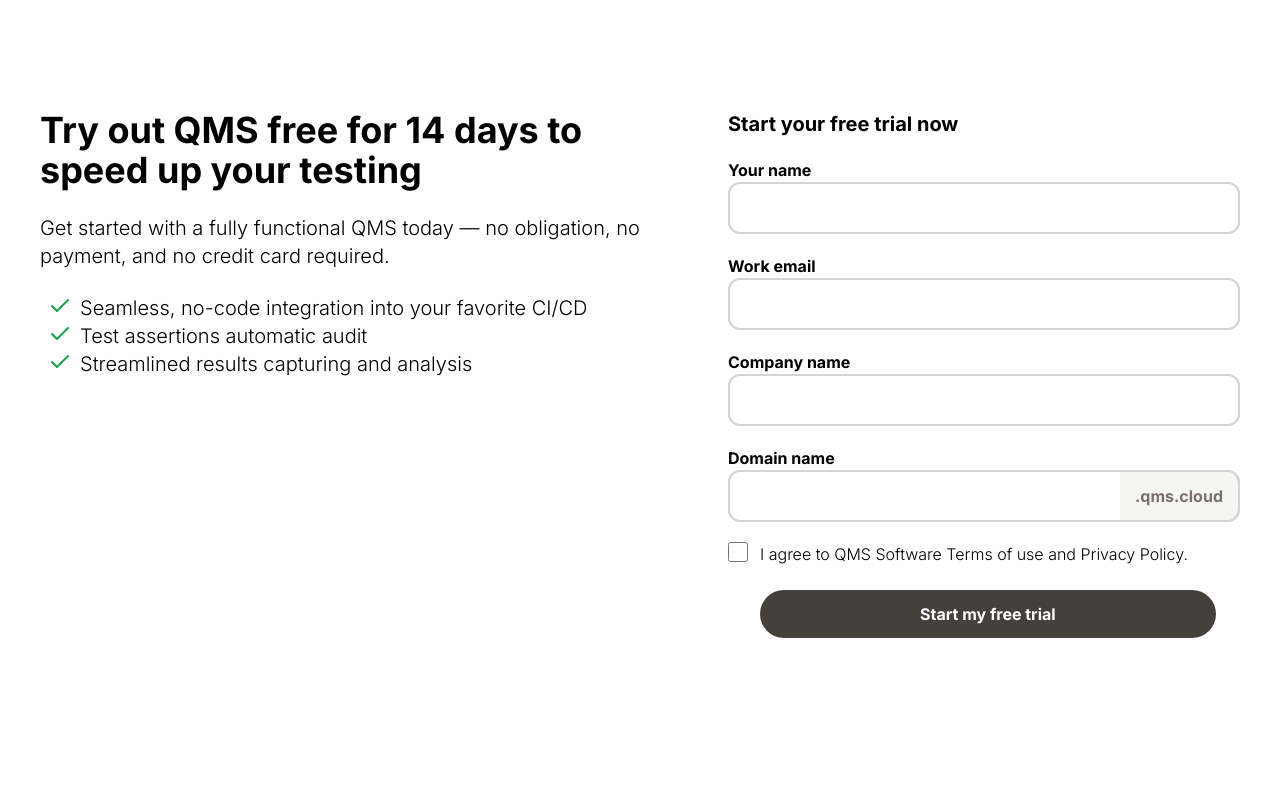
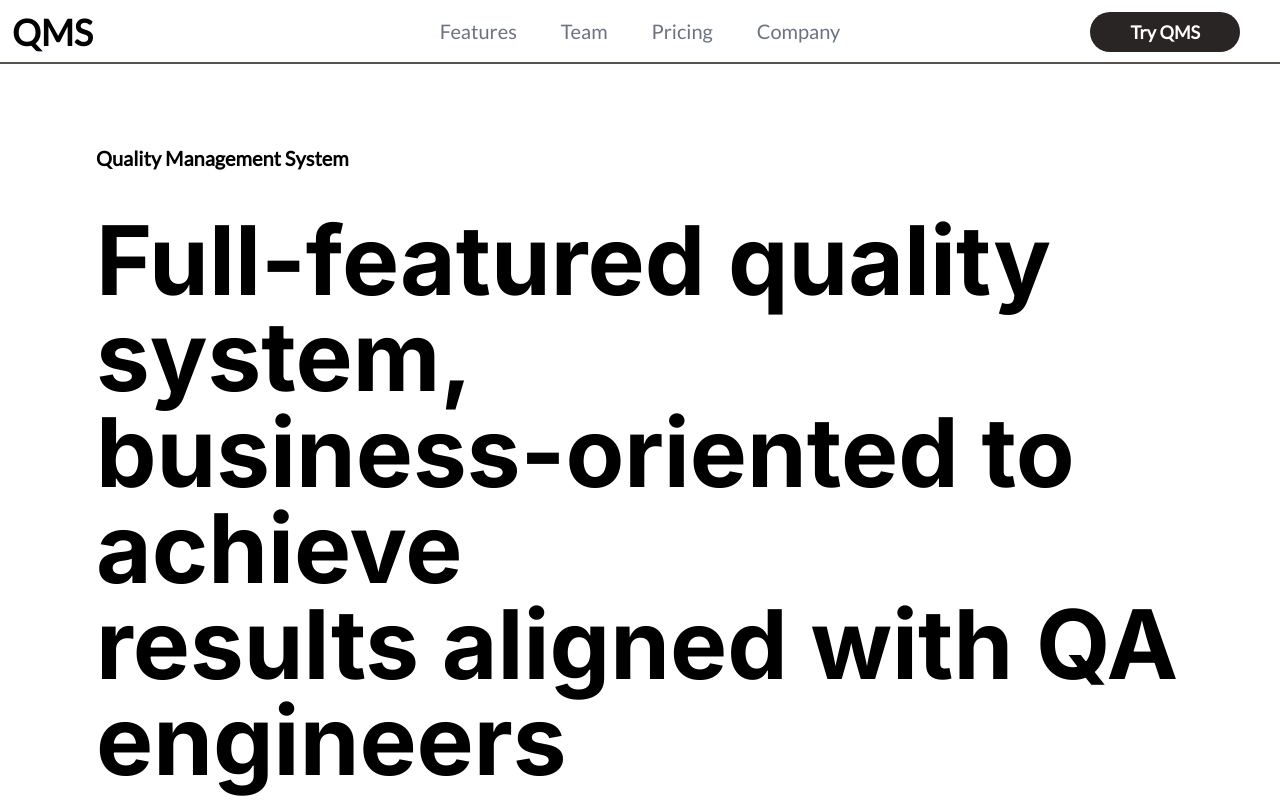
Before and after one commit to neblessed/qms_landing_page, a React (Create React App) app: page / in a window 1280 px wide. Shown: the top 800 px of the page. Built offline with nearby package versions, Linux system fonts and the light colour scheme.

Commit message:
add routing and create pages

```diff
--- a/package.json
+++ b/package.json
@@ -12,6 +12,7 @@
     "@types/react-dom": "^18.2.17",
     "react": "^18.2.0",
     "react-dom": "^18.2.0",
+    "react-router-dom": "^6.21.0",
     "react-scripts": "5.0.1",
     "typescript": "^4.9.5",
     "web-vitals": "^2.1.4"
--- a/src/App.tsx
+++ b/src/App.tsx
@@ -1,21 +1,24 @@
+import { BrowserRouter, Routes, Route } from 'react-router-dom';
 import './App.css';
-import HeaderControls from './components/header/HeaderControls';
-import TryIt from './components/tryit/TryIt';
+import TryIt from './pages/free-trial/TryIt';
+import HomePage from './pages/home/Home';
+import FeaturesPage from './pages/features/Features';
+import { RouteUrl } from './enums/RouteUrl';
+
+
 
 function App() {
   return (
-    <div>
-      {/* <HeaderControls /> */}
-      <TryIt></TryIt>
-      {/* <div className="mx-24 mt-10">
-        <p className="font-bold text-xl mb-10 mt-20 qms">Quality Management System</p>
-        <p className="text-8xl featured font-bold">Full-featured quality system,<br/>
-          business-oriented to achieve <br/> results aligned with QA engineers
-        </p>
-        <p className="text-3xl mt-10 text-stone-500 featured font-medium">Organize top-level quality control at all stages <br/> of the development and creation of your dream projects.</p>
-        <div className="block h-96 bg-stone-400 mt-10 rounded-3xl">.</div>
-      </div> */}
-    </div>
+    <BrowserRouter>
+      <Routes>
+        <Route path={RouteUrl.HOME} Component={HomePage} />
+        <Route path={RouteUrl.FREE_TRIAL} Component={TryIt} />
+        <Route path={RouteUrl.FEATURES} Component={FeaturesPage} />
+        <Route path={RouteUrl.TEAM} Component={FeaturesPage} />
+        <Route path={RouteUrl.PRICING} Component={FeaturesPage} />
+        <Route path={RouteUrl.COMPANY} Component={FeaturesPage} />
+      </Routes>
+    </BrowserRouter>
   );
 }
 
--- a/src/components/header/HeaderControls.tsx
+++ b/src/components/header/HeaderControls.tsx
@@ -6,14 +6,21 @@
             <nav className="border-b-2 border-stone-600 h-16 control-header flex justify-center">
                 <p className="flex absolute text-4xl items-center start-0 p-3 control-header font-bold">QMS</p>
                 <div className="flex items-center relative gap-11 justify-center text-xl text-gray-500 font-medium">
-                    <div className="hover:text-stone-900 cursor-pointer">Features</div>
-                    <div className="hover:text-stone-900 cursor-pointer">Customers</div>
-                    <div className="hover:text-stone-900 cursor-pointer">Buisness</div>
-                    <div className="hover:text-stone-900 cursor-pointer">Pricing</div>
-                    <div className="hover:text-stone-900 cursor-pointer">Company</div>
+                    <div className="hover:text-stone-900 cursor-pointer">
+                        <a href="/features">Features</a>
+                    </div>
+                    <div className="hover:text-stone-900 cursor-pointer">
+                        <a href="/team">Team</a>
+                    </div>
+                    <div className="hover:text-stone-900 cursor-pointer">
+                        <a href="/pricing">Pricing</a>
+                    </div>
+                    <div className="hover:text-stone-900 cursor-pointer">
+                        <a href="/company">Company</a>
+                    </div>
                 </div>
                 <button className="rounded-3xl bg-stone-800 h-10 px-10 right-2 text-center absolute text-white text-lg m-3 mx-8 font-bold">
-                    <a>Try QMS</a>
+                    <a href="/free-trial">Try QMS</a>
                 </button>
             </nav>
         </header>
--- /dev/null
+++ b/src/enums/RouteUrl.tsx
@@ -0,0 +1,8 @@
+export class RouteUrl {
+    public static readonly HOME = "/";
+    public static readonly FEATURES = "/features";
+    public static readonly TEAM = "/team";
+    public static readonly PRICING = "/pricing";
+    public static readonly COMPANY = "/company";
+    public static readonly FREE_TRIAL = "/free-trial";
+}
--- a/src/index.css
+++ b/src/index.css
@@ -1,6 +1,8 @@
 @tailwind base;
 @tailwind components;
 @tailwind utilities;
+@import url('https://fonts.googleapis.com/css2?family=Kanit:wght@200;300;400&family=Lato&display=swap');
+@import url('https://fonts.googleapis.com/css2?family=Inter:wght@300;700;800&display=swap');
 
 body {
   margin: 0;
@@ -15,3 +17,7 @@
   font-family: source-code-pro, Menlo, Monaco, Consolas, 'Courier New',
     monospace;
 }
+
+.text-qms {
+  font-family: 'Inter', sans-serif;
+}
--- a/src/index.tsx
+++ b/src/index.tsx
@@ -13,7 +13,4 @@
   </React.StrictMode>
 );
 
-// If you want to start measuring performance in your app, pass a function
-// to log results (for example: reportWebVitals(console.log))
-// or send to an analytics endpoint. Learn more: https://bit.ly/CRA-vitals
 reportWebVitals();
--- /dev/null
+++ b/src/pages/features/Features.tsx
@@ -0,0 +1,17 @@
+import { RefreshCw } from 'lucide-react';
+import "../../index.css"
+
+export const FeaturesPage = () => {
+    return (
+        <div className="flex justify-center gap-5 mt-96">
+            <p className="text-2xl text-qms font-bold">We are working on this page </p>
+            <RefreshCw className="animate-spin" />
+            <button className="bg-stone-800 rounded-3xl absolute px-10 py-3 mt-12 text-white text-qms font-bold">
+                <a href="/">Go to Homepage</a>
+            </button>
+        </div>
+    );
+
+}
+
+export default FeaturesPage;
--- a/src/components/tryit/TryIt.tsx
+++ b/src/pages/free-trial/TryIt.tsx
@@ -1,6 +1,5 @@
-import { useState } from 'react';
 import './TryIt.style.css'
-import { Check } from 'lucide-react'
+import { Check, Undo2 } from 'lucide-react'
 import { SubmitHandler, useForm } from 'react-hook-form'
 import { ITryitForm } from './TryIt.interface'
 
@@ -18,6 +17,10 @@
 
     return (
         <div>
+            <a href="/">
+                <Undo2 className="w-7 h-7 absolute left-5 mt-5 stroke-neutral-300" />
+            </a>
+
             <form className="div-tryit flex justify-center absolute" onSubmit={handleSubmit(onSub)}>
                 <div className="text-qms pt-10 align-text-top mr-20">
                     <p className="text-4xl font-bold">Try out QMS free for 14 days to speed up your testing</p>
@@ -98,7 +101,7 @@
                     </div>
                 </div>
             </form>
-        </div>
+        </div >
     );
 
 }
--- /dev/null
+++ b/src/pages/home/Home.style.css
@@ -0,0 +1,10 @@
+@import url('https://fonts.googleapis.com/css2?family=Kanit:wght@200;300;400&family=Lato&display=swap');
+@import url('https://fonts.googleapis.com/css2?family=Inter:wght@300;700;800&display=swap');
+
+.qms {
+    font-family: 'Lato', sans-serif;
+  }
+
+.featured {
+  font-family: 'Inter', sans-serif;
+}
--- /dev/null
+++ b/src/pages/home/Home.tsx
@@ -0,0 +1,20 @@
+import HeaderControls from "../../components/header/HeaderControls";
+import './Home.style.css'
+
+export const HomePage = () => {
+    return (
+        <>
+            <HeaderControls />
+            <div className="mx-24 mt-10">
+                <p className="font-bold text-xl mb-10 mt-20 qms">Quality Management System</p>
+                <p className="text-8xl featured font-bold">Full-featured quality system,<br />
+                    business-oriented to achieve <br /> results aligned with QA engineers
+                </p>
+                <p className="text-3xl mt-10 text-stone-500 featured font-medium">Organize top-level quality control at all stages <br /> of the development and creation of your dream projects.</p>
+                <div className="block h-96 bg-stone-400 mt-10 rounded-3xl">.</div>
+            </div>
+        </>
+    );
+}
+
+export default HomePage;
```
Also changed, not shown: src/pages/free-trial/TryIt.interface.ts (renamed from src/components/tryit/TryIt.interface.ts), src/pages/free-trial/TryIt.style.css (renamed from src/components/tryit/TryIt.style.css), 1 other file (tests, documents, lock files or other folders).
